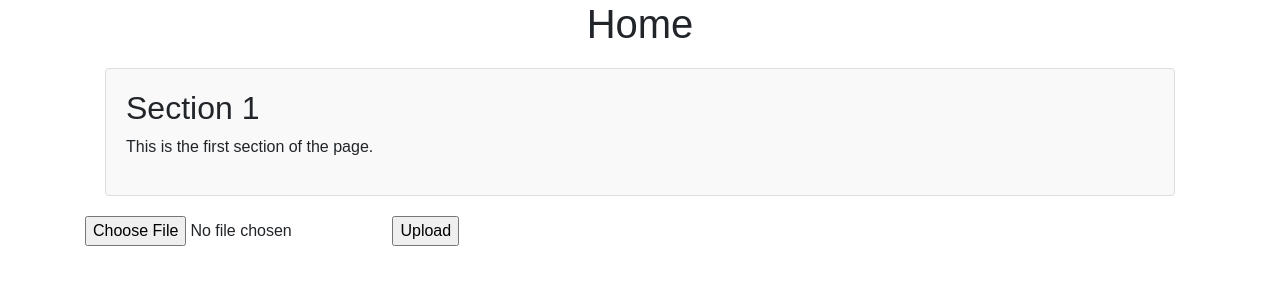
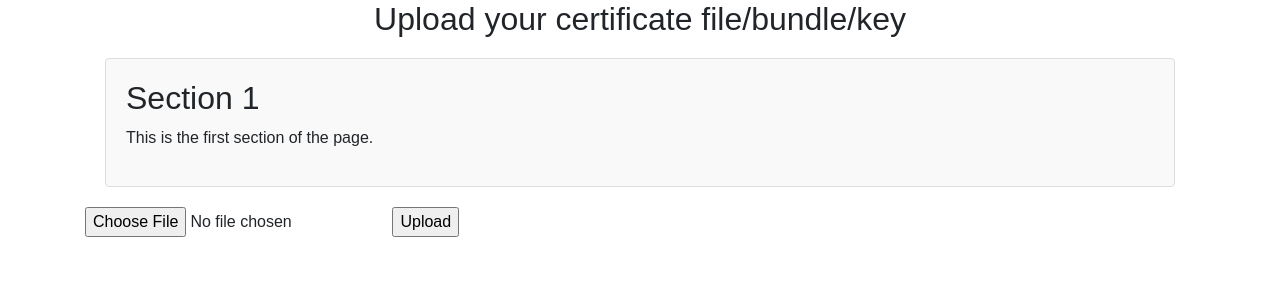
Before and after one commit to BobBlank12/certlint, a Flask app: page / in a window 1280 px wide. Shown: the part 56-356 px from the top of the page. Run offline with Flask 3, Linux system fonts and the light colour scheme; some libraries are stand-ins or nearby versions.

Commit message:
working with cert/key format determination

```diff
--- a/website/templates/index.html
+++ b/website/templates/index.html
@@ -1,6 +1,6 @@
 {% extends "base.html" %} {% block title %}Home{% endblock %} {% block content
 %}
-<h1 align="center">Home</h1>
+<h2 align="center">Upload your certificate file/bundle/key</h1>
 <head>
   <meta charset="UTF-8">
   <meta name="viewport" content="width=device-width, initial-scale=1.0">
--- a/website/templates/uploadsuccess.html
+++ b/website/templates/uploadsuccess.html
@@ -5,5 +5,7 @@
 <body>
 	<p>File uploaded successfully</p>
 	<p>File Name: {{name}}</p>
+	<p>File format: {{fileformat}}</p>
+	<p>Key format: {{key_format}}</p>
 </body>
 </html>
--- a/website/views.py
+++ b/website/views.py
@@ -1,4 +1,80 @@
 from flask import Blueprint, render_template, request, flash
+import os
+import subprocess
+
+def determine_cert_type(filename, fileformat, key_format):
+    #print (f"Determining the file type of: {filename}")
+
+    # Order matters here since P12 files also show valid keys and DER formats
+    # so P12 HAS to be last in this check.
+
+    #Test for PEM format
+    #print (f"Testing PEM format...")
+    result = subprocess.call(["openssl", "x509", "-inform", "pem", "-in", filename, "-text", "-noout"], stdout=subprocess.DEVNULL, stderr=subprocess.DEVNULL, shell=False, timeout=3)
+    if result == 0:
+        fileformat = "pem"
+
+    #Test for P7B format
+    #print (f"Testing P7B format...")
+    result = subprocess.call(["openssl", "pkcs7", "-in", filename, "-print_certs"], stdout=subprocess.DEVNULL, stderr=subprocess.DEVNULL, shell=False, timeout=3)
+    if result == 0:
+        fileformat = "p7b"
+
+    #Test for DER format
+    #print (f"Testing DER format...")
+    result = subprocess.call(["openssl", "x509", "-inform", "DER", "-in", filename, "-text", "-noout"], stdout=subprocess.DEVNULL, stderr=subprocess.DEVNULL, shell=False, timeout=3)
+    if result == 0:
+        fileformat = "der"
+
+    #Test to see if it is a key, not a cert (that has no password for the key)
+    #print (f"Testing if it is a key...")
+    result= subprocess.call(["openssl", "rsa", "-in", filename, "-check", "-passin", "pass:"], stdout=subprocess.DEVNULL, stderr=subprocess.DEVNULL, shell=False, timeout=3)
+    if result == 0:
+        fileformat = "key"
+
+
+    #Test for P12 (that has no password for the cert)
+    #print (f"Testing P12 format...")
+    result = subprocess.call(["openssl", "pkcs12", "-info", "-in", filename, "-nokeys", "-passin", "pass:"], stdout=subprocess.DEVNULL, stderr=subprocess.DEVNULL, shell=False, timeout=3)
+    if result == 0:
+        fileformat = "p12"
+
+    # Notes on keys...
+    #-----BEGIN PRIVATE KEY----- = pkcs8
+    #-----BEGIN ENCRYPTED PRIVATE KEY----- pkcs8 encrypted
+    #-----BEGIN RSA PRIVATE KEY----- = pkcs1
+
+    # ??? Need to add a test for PFX?  If PFX doesn't store certs in DER format?
+
+    #  JKS files?
+
+    #print (f"\tIt appears you've given me a file that is in {format} format.")
+
+    if fileformat == "key":
+        with open(filename) as f:
+            contents = f.readlines()
+        key_format = "unknown"
+        for line in contents:
+            result= line.find("-----BEGIN PRIVATE KEY-----")
+            if result != -1:
+                key_format = "pkcs8"
+                break
+            result = line.find("-----BEGIN ENCRYPTED PRIVATE KEY-----")
+            if result != -1:
+                key_format = "pkcs8-encrypted"
+                break
+            result= line.find("-----BEGIN RSA PRIVATE KEY-----")
+            if result != -1:
+                key_format = "pkcs1"
+                break
+            result= line.find("-----BEGIN ENCRYPTED PRIVATE KEY-----")
+            if result != -1:
+                key_format = "pkcs8-encrypted"
+                break
+        # End of for loop through key file
+        #print (f"\tThe key file appears to be in {key_format} format.")
+    # End of key file checks
+# End of determine_cert_type
 
 views = Blueprint('views', __name__)
 
@@ -11,5 +87,79 @@ def home():
 def success():
     if request.method == 'POST':
         f = request.files['file']
+        certfile = f.filename
         f.save(f.filename)
-        return render_template("uploadsuccess.html", name = f.filename)
+        f.close
+        key_format = "n/a"
+        fileformat = "unknown"
+
+        #print (f"Determining the file type of: {filename}")
+
+        # Order matters here since P12 files also show valid keys and DER formats
+        # so P12 HAS to be last in this check.
+
+        #Test for PEM format
+        #print (f"Testing PEM format...")
+        result = subprocess.call(["openssl", "x509", "-inform", "pem", "-in", certfile, "-text", "-noout"], stdout=subprocess.DEVNULL, stderr=subprocess.DEVNULL, shell=False, timeout=3)
+        if result == 0:
+            fileformat = "pem"
+
+        #Test for P7B format
+        #print (f"Testing P7B format...")
+        result = subprocess.call(["openssl", "pkcs7", "-in", certfile, "-print_certs"], stdout=subprocess.DEVNULL, stderr=subprocess.DEVNULL, shell=False, timeout=3)
+        if result == 0:
+            fileformat = "p7b"
+
+        #Test for DER format
+        #print (f"Testing DER format...")
+        result = subprocess.call(["openssl", "x509", "-inform", "DER", "-in", certfile, "-text", "-noout"], stdout=subprocess.DEVNULL, stderr=subprocess.DEVNULL, shell=False, timeout=3)
+        if result == 0:
+            fileformat = "der"
+
+        #Test to see if it is a key, not a cert (that has no password for the key)
+        #print (f"Testing if it is a key...")
+        result= subprocess.call(["openssl", "rsa", "-in", certfile, "-check", "-passin", "pass:"], stdout=subprocess.DEVNULL, stderr=subprocess.DEVNULL, shell=False, timeout=3)
+        if result == 0:
+            fileformat = "key"
+
+        #Test for P12 (that has no password for the cert)
+        #print (f"Testing P12 format...")
+        result = subprocess.call(["openssl", "pkcs12", "-info", "-in", certfile, "-nokeys", "-passin", "pass:"], stdout=subprocess.DEVNULL, stderr=subprocess.DEVNULL, shell=False, timeout=3)
+        if result == 0:
+            fileformat = "p12"
+
+        # Notes on keys...
+        #-----BEGIN PRIVATE KEY----- = pkcs8
+        #-----BEGIN ENCRYPTED PRIVATE KEY----- pkcs8 encrypted
+        #-----BEGIN RSA PRIVATE KEY----- = pkcs1
+
+        # ??? Need to add a test for PFX?  If PFX doesn't store certs in DER format?
+        #  JKS files?
+
+        #print (f"\tIt appears you've given me a file that is in {format} format.")
+
+        if fileformat == "key":
+            with open(f.filename) as f:
+                contents = f.readlines()
+            for line in contents:
+                result= line.find("-----BEGIN PRIVATE KEY-----")
+                if result != -1:
+                    key_format = "pkcs8"
+                    break
+                result = line.find("-----BEGIN ENCRYPTED PRIVATE KEY-----")
+                if result != -1:
+                    key_format = "pkcs8-encrypted"
+                    break
+                result= line.find("-----BEGIN RSA PRIVATE KEY-----")
+                if result != -1:
+                    key_format = "pkcs1"
+                    break
+                result= line.find("-----BEGIN ENCRYPTED PRIVATE KEY-----")
+                if result != -1:
+                    key_format = "pkcs8-encrypted"
+                    break
+            # End of for loop through key file
+            #print (f"\tThe key file appears to be in {key_format} format.")
+        # End of key file checks
+
+        return render_template("uploadsuccess.html", name = certfile, fileformat = fileformat, key_format = key_format)
```
Also changed, not shown: certlint.py (+6 -12 lines).
